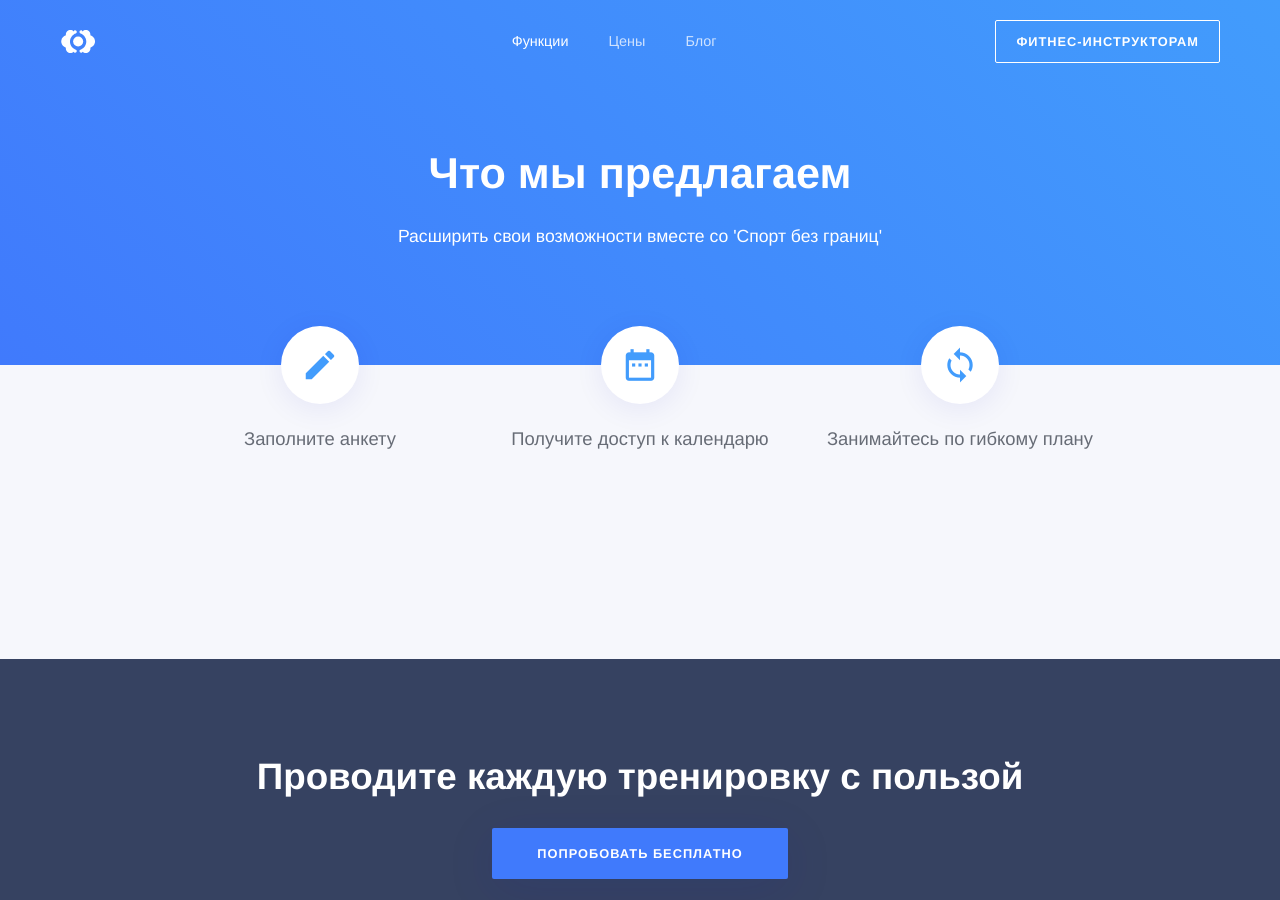
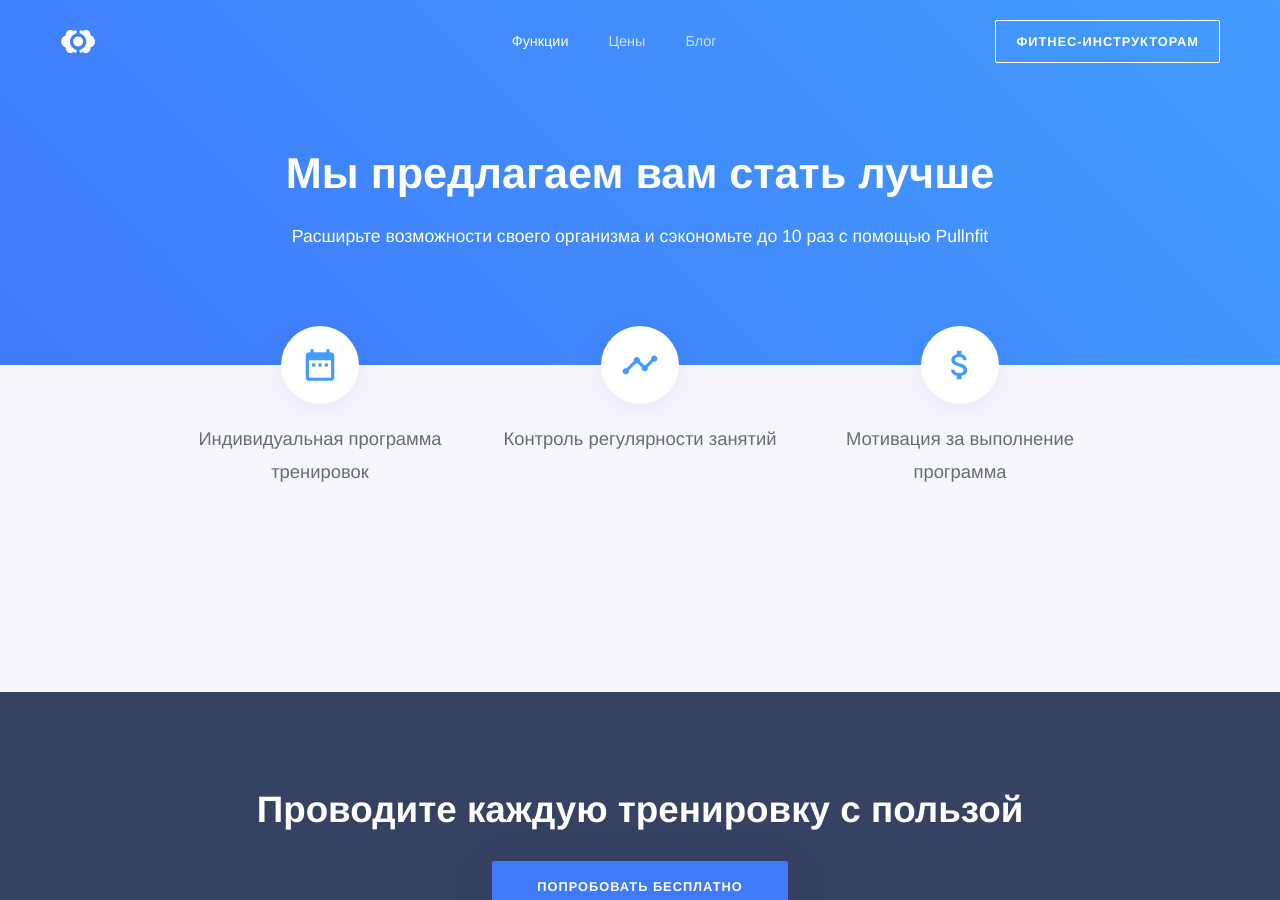
Before and after one commit to RakhimyanTim/adroholic.github.io, a Jekyll site: the page built from pages/features.html, in a window 1280 px wide and 900 px high. Built offline with Jekyll 4.4.1, drawn with Linux system fonts in a browser that asks for light colours; some web fonts are replaced.

Commit message:
Update features.html

```diff
--- a/pages/features.html
+++ b/pages/features.html
@@ -1,22 +1,22 @@
 ---
-title: Особенности
-heading: Что мы предлагаем
-subtitle: Расширить свои возможности вместе со 'Спорт без границ'
+title: Функции
+heading: Мы предлагаем вам стать лучше
+subtitle: Расширьте возможности своего организма и сэкономьте до 10 раз с помощью Pullnfit
 layout: short
 permalink: /features/
 ---
 <ul class="workflow-diagram">
 	<li>
-		<i class="material-icons">edit</i>
-		<p>Заполните анкету</p>
+		<i class="material-icons">date_range</i>
+		<p>Индивидуальная программа тренировок</p>
 	</li>
 	<li>
-		<i class="material-icons">date_range</i>
-		<p>Получите доступ к календарю</p>
+		<i class="material-icons">timeline</i>
+		<p>Контроль регулярности занятий</p>
 	</li>
 	<li>
-		<i class="material-icons">loop</i>
-		<p>Занимайтесь по гибкому плану</p>
+		<i class="material-icons">attach_money</i>
+		<p>Мотивация за выполнение программа</p>
 	</li>
 </ul>
 <script src="/js/features.js"></script>
```
